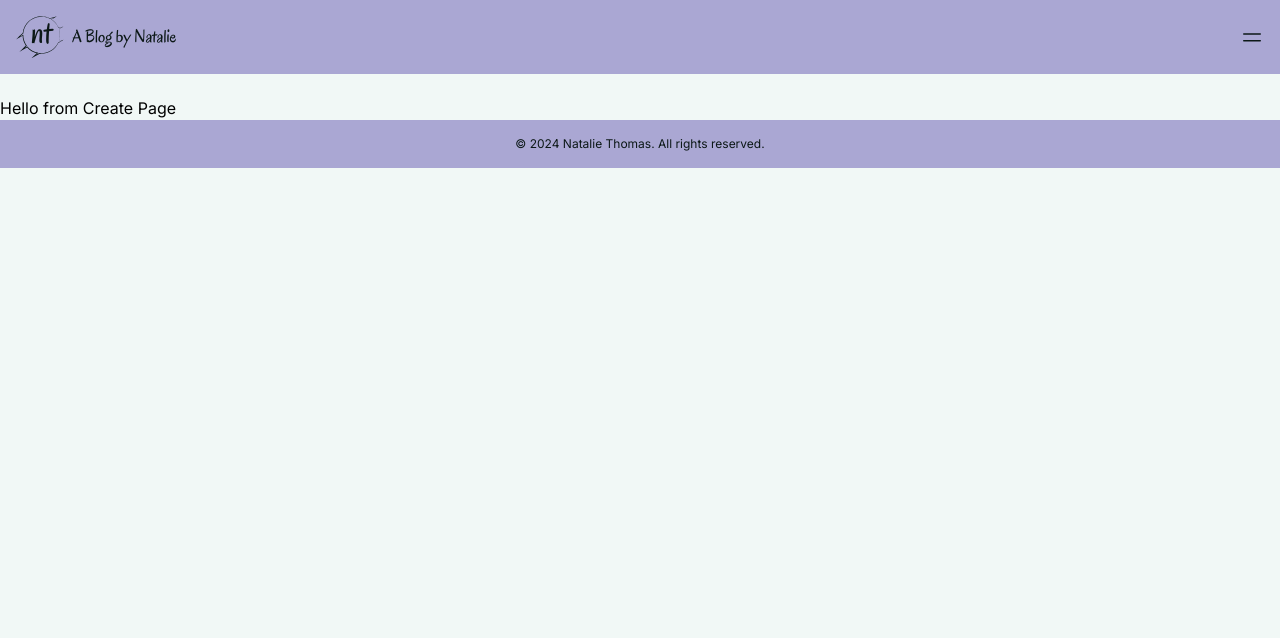
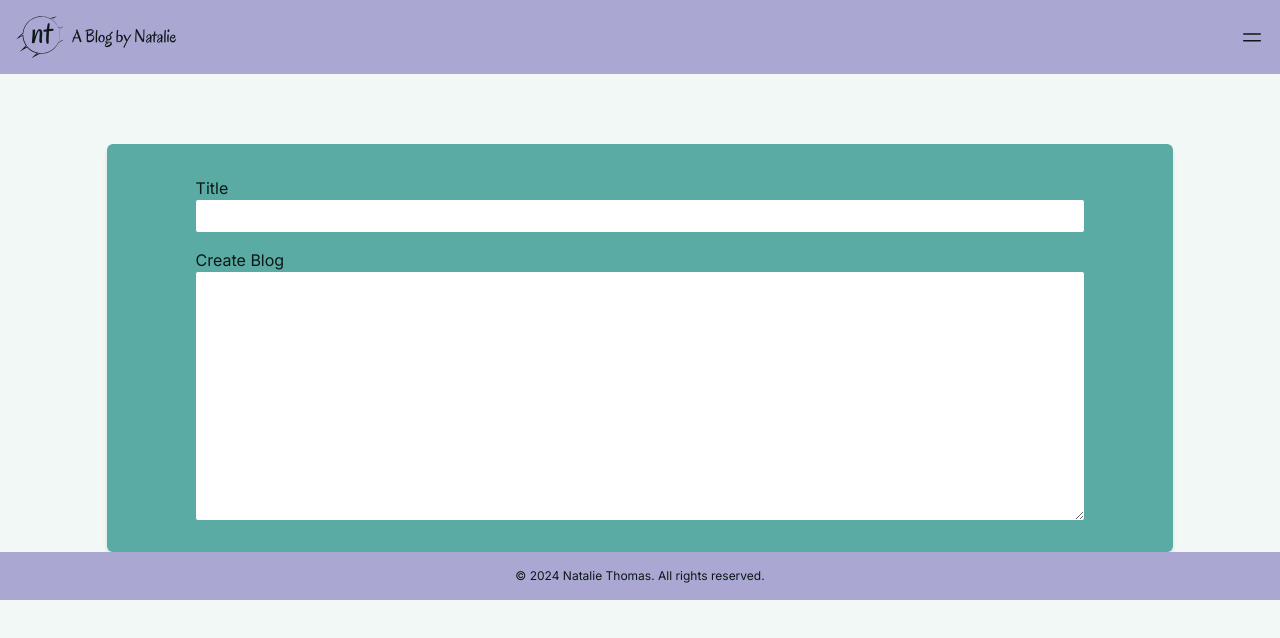
Before and after one commit to BenJohnsonFullStack/natalie-blog, a Next.js app: page /new in a window 1280 px wide. Shown: the top 638 px of the page. Built offline with nearby package versions, Linux system fonts and the light colour scheme.

Commit message:
basic new blog form

```diff
--- a/src/app/login/page.jsx
+++ b/src/app/login/page.jsx
@@ -2,7 +2,7 @@ import { LoginForm } from "./ui";
 
 const LoginPage = () => {
   return (
-    <section className="mt-36 mb-20">
+    <section className="mt-36 mb-24">
       <LoginForm />
     </section>
   );
--- a/src/app/login/ui/LoginForm.jsx
+++ b/src/app/login/ui/LoginForm.jsx
@@ -27,7 +27,10 @@ export const LoginForm = () => {
   };
 
   return (
-    <form className="py-6 bg-accent flex flex-col w-5/6 mx-auto rounded-md shadow-md">
+    <form
+      className="py-6 bg-accent flex flex-col w-5/6 mx-auto rounded-md shadow-md"
+      onSubmit={handleSubmit}
+    >
       <div className="flex flex-col my-2">
         <label htmlFor="username" className="w-3/4 mx-auto text-text">
           Username
@@ -64,12 +67,7 @@ export const LoginForm = () => {
       </div>
 
       <div className="flex flex-col mx-auto mb-3">
-        <Button
-          buttonText="Log In"
-          buttonStyle="primary"
-          type="submit"
-          handler={handleSubmit}
-        />
+        <Button buttonText="Log In" buttonStyle="primary" type="submit" />
       </div>
     </form>
   );
--- a/src/app/new/page.jsx
+++ b/src/app/new/page.jsx
@@ -1,5 +1,11 @@
+import { BlogForm } from "./ui";
+
 const CreatePage = () => {
-  return <section className="mt-24">Hello from Create Page</section>;
+  return (
+    <section className="mt-36">
+      <BlogForm />
+    </section>
+  );
 };
 
 export default CreatePage;
--- /dev/null
+++ b/src/app/new/ui/BlogForm.jsx
@@ -0,0 +1,58 @@
+"use client";
+
+import { useState } from "react";
+
+export const BlogForm = () => {
+  const [formValues, setFormValues] = useState({
+    title: "",
+    blogText: "",
+  });
+
+  const handleFormChange = (e) => {
+    const { name, value } = e.target;
+    setFormValues({
+      ...formValues,
+      [name]: value,
+    });
+  };
+
+  const handleSubmit = (e) => {
+    e.preventDefault();
+  };
+
+  return (
+    <form
+      onSubmit={handleSubmit}
+      className="py-6 bg-primary flex flex-col w-5/6 mx-auto rounded-md shadow-md"
+    >
+      <div className="flex flex-col my-2">
+        <label htmlFor="title" className="w-5/6 mx-auto text-text">
+          Title
+        </label>
+        <input
+          type="text"
+          id="title"
+          name="title"
+          value={formValues.title}
+          onChange={handleFormChange}
+          className="w-5/6 mx-auto rounded-sm py-1 pl-[.5rem]"
+        />
+      </div>
+
+      <div className="flex flex-col my-2">
+        <label htmlFor="blogText" className="w-5/6 mx-auto text-text">
+          Create Blog
+        </label>
+        <textarea
+          name="blogText"
+          id="blogText"
+          value={formValues.blogText}
+          cols="30"
+          rows="10"
+          className="w-5/6 mx-auto rounded-sm py-1 pl-[.5rem]"
+          onChange={handleFormChange}
+        ></textarea>
+      </div>
+    </form>
+  );
+};
--- a/src/app/new/ui/index.js
+++ b/src/app/new/ui/index.js
@@ -0,0 +1,3 @@
+import { BlogForm } from "./BlogForm";
+
+export { BlogForm };
```
